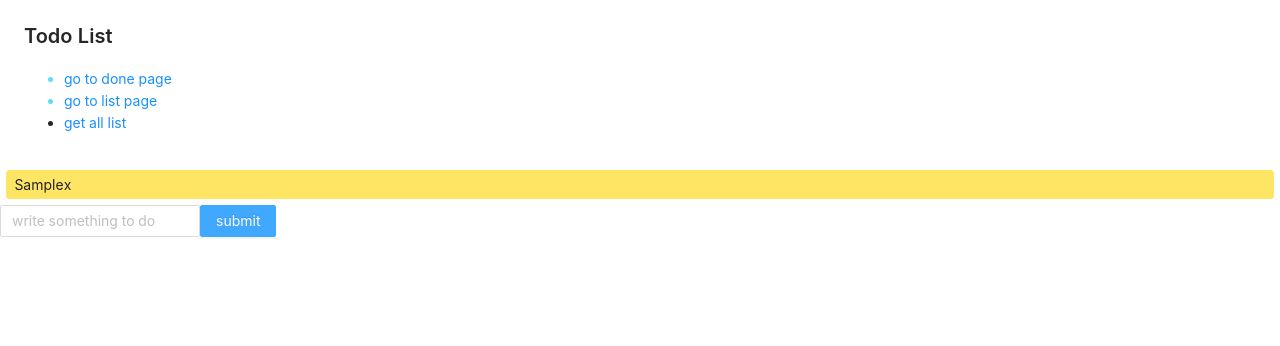
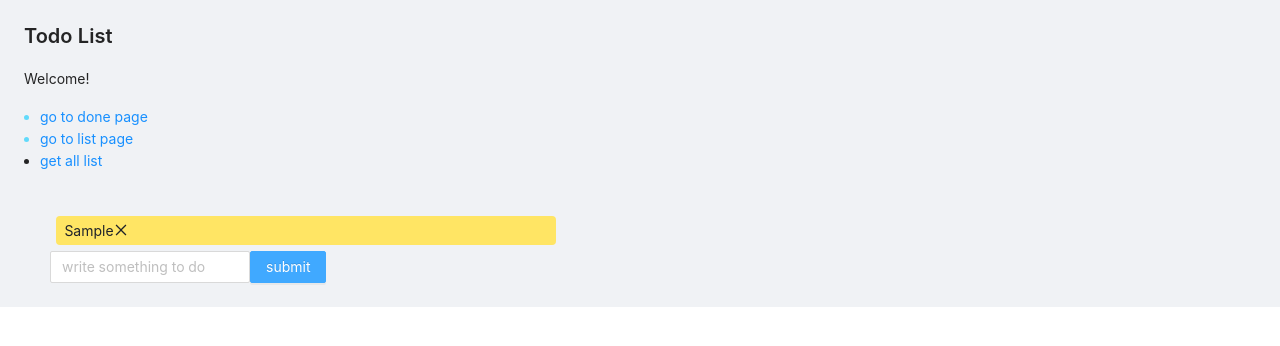
Before and after one commit to theroadof/react-redux-todo-list, a React (Create React App) app: page /#/ in a window 1280 px wide. Both pictures are taken after typing "Sample" into the empty fields and a click on the button "submit". Shown: the top 346 px of the page. Built offline with nearby package versions, Linux system fonts and the light colour scheme.

Commit message:
[axios][Teddy]refactor:add CloseOutlined icon to todo

```diff
--- a/src/App.js
+++ b/src/App.js
@@ -5,20 +5,24 @@ import TodoListContainer from "./containers/TodoListContainer";
 import DoneListContainer from "./containers/DoneListContainer";
 import {HashRouter, Link, Route} from "react-router-dom";
 import AllTodosContainer from "./containers/AllTodosContainer";
-import {Menu, PageHeader} from "antd";
+import {Menu, PageHeader, Layout} from "antd";
 import 'antd/dist/antd.css';
+
+const {Header, Footer, Sider, Content} = Layout;
 
 function App() {
     return (
         <React.Fragment>
             <HashRouter>
-                <PageHeader title={"Todo List"}>
+                <Layout>
+                    <PageHeader title={"Todo List"}>Welcome!</PageHeader>
                     <ul>
                         <li className="App-link"><Link to={"/done-list"}>go to done page</Link></li>
                         <li className="App-link"><Link to={"/"}>go to list page</Link></li>
                         <li><Link to={"/all-list"}>get all list</Link></li>
                     </ul>
-                </PageHeader>
+
+                    <Footer>
                         <Route path={"/done-list"} component={DoneListContainer}/>
                         <Route exact path={"/"} render={() => {
                             return (
@@ -35,6 +39,10 @@ function App() {
                                 </div>
                             )
                         }}/>
+                    </Footer>
+
+
+                </Layout>
             </HashRouter>
         </React.Fragment>
     );
--- a/src/components/Todo/index.css
+++ b/src/components/Todo/index.css
@@ -16,6 +16,7 @@
 .todo {
     color: #20232a;
     padding: 0.2rem 0.5rem;
+    width: 500px;
     background: #ffe564;
     border-radius: 0.25rem;
     position: relative;
--- a/src/components/Todo/index.jsx
+++ b/src/components/Todo/index.jsx
@@ -2,7 +2,7 @@ import React from "react";
 import PropTypes from 'prop-types';
 import todoStatus from "../../constants/todoStatus";
 import './index.css'
-import CloseOutlined from "@ant-design/icons"
+import {CloseOutlined} from "@ant-design/icons"
 
 class Todo extends React.Component {
     handleDelete = (e) => {
@@ -23,7 +23,7 @@ class Todo extends React.Component {
                     onClick={this.handleMark}>
             <span>{this.props.text}</span>
             <CloseOutlined onClick={this.handleDelete} />
-            <span onClick={this.handleDelete}>x</span>
+            {/*<span onClick={this.handleDelete}>x</span>*/}
         </div>
     }
 }
```
Lines whose indentation alone changed are shown as unchanged.
